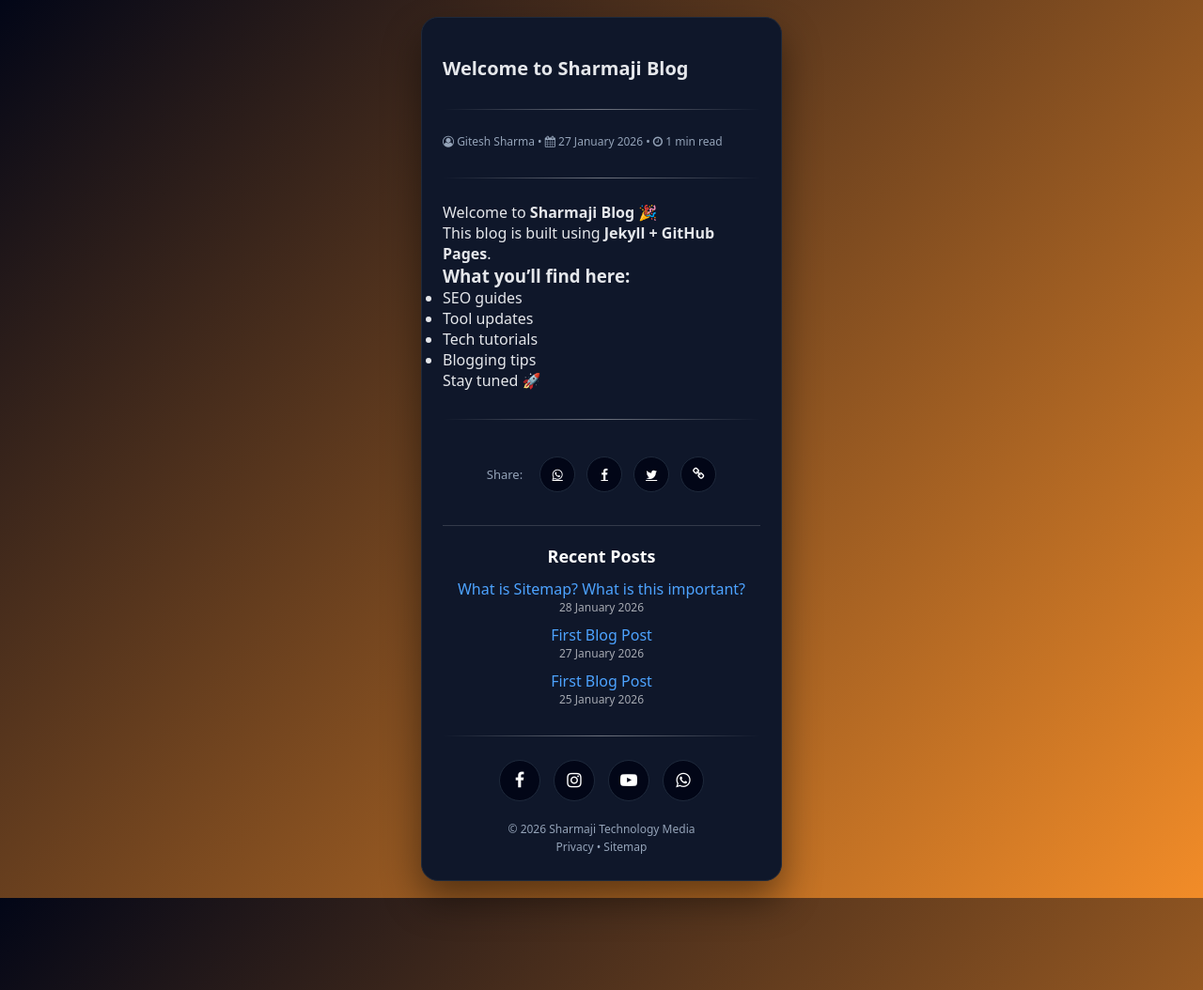
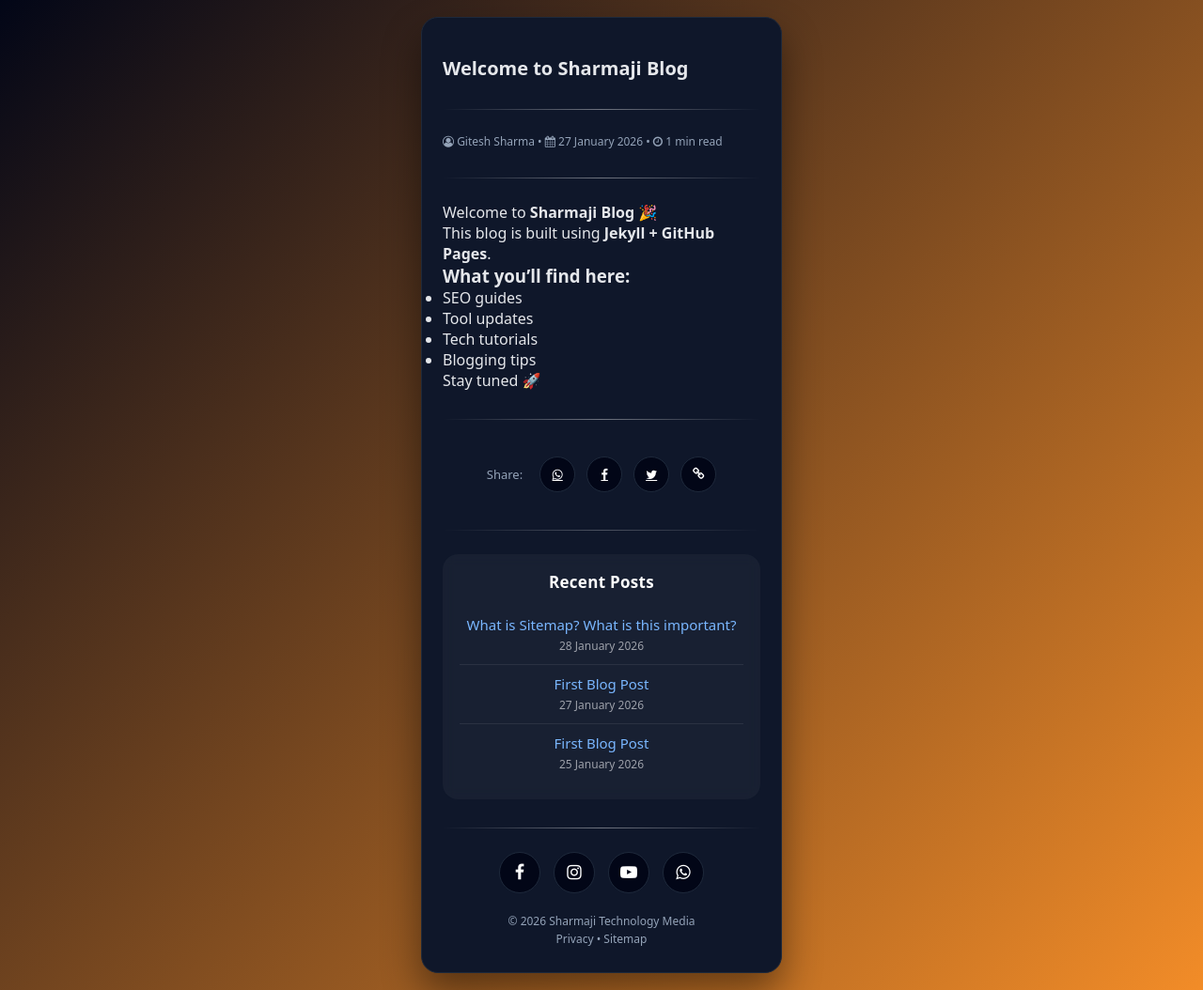
Before and after one commit to gitesh-sharma/blog, a Jekyll site: the page built from _posts/2026-01-27-welcome-to-sharmaji-blog.md, in a window 1280 px wide. Shown: the whole page at 94% size. Built offline with Jekyll 4.4.1, drawn with Linux system fonts in a browser that asks for light colours.

Commit message:
Update default.html

```diff
--- a/_layouts/default.html
+++ b/_layouts/default.html
@@ -273,47 +273,74 @@
 
 
 
- .recent-divider {
-  margin: 35px 0 20px;
+.recent-divider {
+  margin: 40px 0 25px;
   border: none;
-  border-top: 1px solid rgba(255,255,255,0.15);
+  height: 1px;
+  background: linear-gradient(
+    to right,
+    transparent,
+    rgba(255,255,255,0.25),
+    transparent
+  );
 }
 
+/* Container */
 .recent-posts {
-  margin-top: 20px;
+  margin-top: 10px;
+  padding: 18px;
+  border-radius: 16px;
+  background: rgba(255, 255, 255, 0.04);
+  backdrop-filter: blur(6px);
 }
 
+/* Heading */
 .recent-posts h3 {
-  font-size: 18px;
-  margin-bottom: 12px;
-  color: #fff;
+  font-size: 17px;
+  margin-bottom: 14px;
+  color: #ffffff;
+  letter-spacing: 0.3px;
 }
 
+/* List reset */
 .recent-posts ul {
   list-style: none;
   padding: 0;
   margin: 0;
 }
 
+/* Each post */
 .recent-posts li {
-  margin-bottom: 10px;
+  padding: 10px 0;
+  border-bottom: 1px solid rgba(255,255,255,0.08);
 }
 
+.recent-posts li:last-child {
+  border-bottom: none;
+}
+
+/* Link */
 .recent-posts a {
-  color: #4da3ff;
+  display: block;
+  font-size: 15px;
+  color: #7ab7ff;
   text-decoration: none;
   font-weight: 500;
+  transition: all 0.25s ease;
 }
 
 .recent-posts a:hover {
-  text-decoration: underline;
+  color: #ffffff;
+  transform: translateX(4px);
 }
 
+/* Date */
 .recent-posts .post-date {
-  display: block;
+  margin-top: 3px;
   font-size: 12px;
-  opacity: 0.7;
+  opacity: 0.65;
 }
+
 
 </style>
 
```
